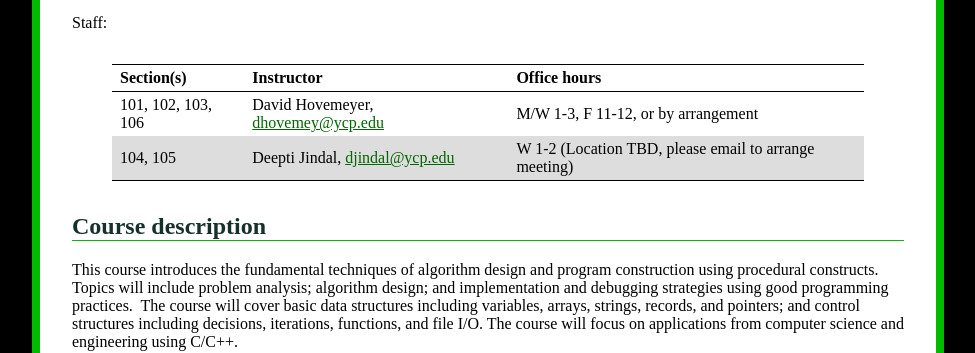
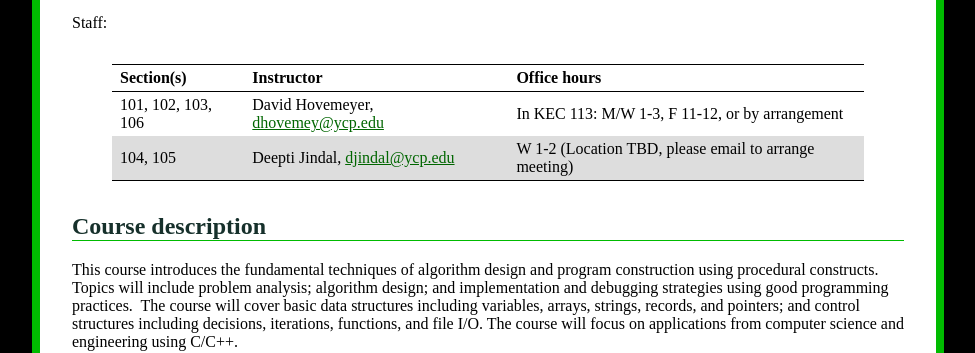
Before and after one commit to ycpcs/cs101-spring2018, a Jekyll site: the page built from syllabus.md, in a window 1280 px wide and 900 px high. Shown: the part 163-516 px from the top of the window, without its empty margins (152-1127 px from the left). Built offline with Jekyll 4.4.1, drawn with Linux system fonts in a browser that asks for light colours.

Commit message:
indicate where my office is

```diff
--- a/syllabus.md
+++ b/syllabus.md
@@ -12,7 +12,7 @@
 
 > Section(s) | Instructor | Office hours
 > ---------- | ---------- | ------------
-> 101, 102, 103, 106 | David Hovemeyer, <dhovemey@ycp.edu> | M/W 1-3, F 11-12, or by arrangement
+> 101, 102, 103, 106 | David Hovemeyer, <dhovemey@ycp.edu> | In KEC 113: M/W 1-3, F 11-12, or by arrangement
 > 104, 105 | Deepti Jindal, <djindal@ycp.edu> | W 1-2 (Location TBD, please email to arrange meeting)
 
 Course description
```
